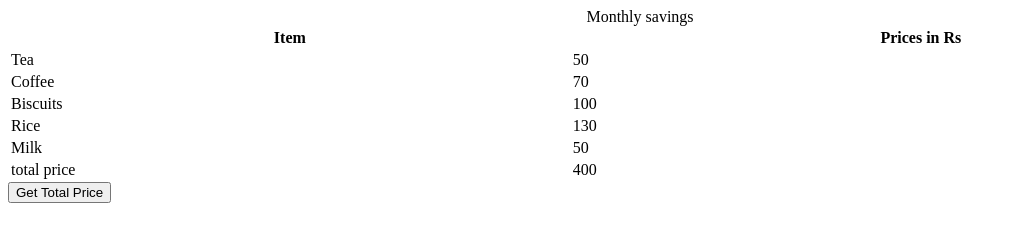
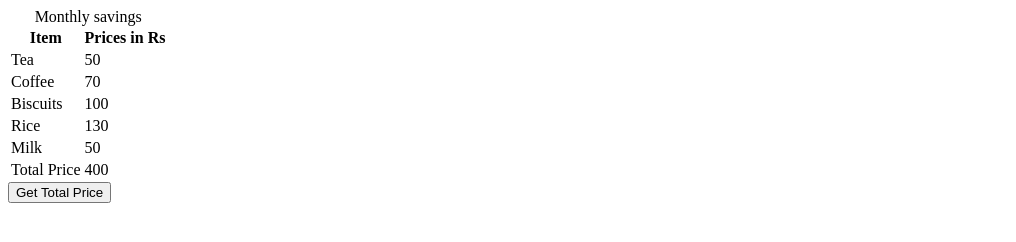
Before and after one commit to acciojob/grofers-checkout-nithishmaile, a website: page main.html in a window 1280 px wide. Both pictures are taken after a click on the button "Get Total Price". Shown: the whole page, without its empty margins (0-1016 px from the left). Drawn offline with Linux system fonts and the light colour scheme.

Commit message:
created a submission

```diff
--- a/main.html
+++ b/main.html
@@ -8,35 +8,45 @@
 
 <body>
     <!-- the entire body must be written by student -->
-    <table style="width: 100%" id="table">
-    <caption>
-      Monthly savings
-    </caption>
+    <table id="table">
+    <caption>Monthly savings</caption>
+    <thead>
       <tr>
         <th>Item</th>
         <th>Prices in Rs</th>
       </tr>
+    </thead>
+    <tbody>
       <tr>
         <td class="item">Tea</td>
-      <td class="prices">50</td>
+        <td class="price" contenteditable="true">50</td>
       </tr>
       <tr>
         <td class="item">Coffee</td>
-      <td class="prices">70</td>
+        <td class="price" contenteditable="true">70</td>
       </tr>
       <tr>
         <td class="item">Biscuits</td>
-      <td class="prices">100</td>
+        <td class="price" contenteditable="true">100</td>
       </tr>
       <tr>
         <td class="item">Rice</td>
-      <td class="prices">130</td>
+        <td class="price" contenteditable="true">130</td>
       </tr>
       <tr>
         <td class="item">Milk</td>
-      <td class="prices">50</td>
+        <td class="price" contenteditable="true">50</td>
       </tr>
+    </tbody>
+    <tfoot>
+      <tr>
+        <td>Total Price</td>
+        <td id="ans">0</td>
+      </tr>
+    </tfoot>
   </table>
+
+  <button id="getSumBtn">Get Total Price</button>
     <script type="text/javascript" src="./script.js">
 </script>
 
--- a/script.js
+++ b/script.js
@@ -1,24 +1,45 @@
-const getSumBtn = document.createElement("button");
-const table=document.getElementById("table");
-getSumBtn.append("Get Total Price");
-document.body.appendChild(getSumBtn);
-const prices=document.querySelectorAll(".prices");
-let trElement=document.createElement("tr");
-table.appendChild(trElement);
-let tdElement=document.createElement("td");
-trElement.appendChild(tdElement)
-let td2Element=document.createElement("td");
-trElement.appendChild(td2Element);
+// const getSumBtn = document.createElement("button");
+// const table=document.getElementById("table");
+// getSumBtn.append("Get Totahttps://www.svgrepo.com/show/345221/three-dots.svgl Price");
+// document.body.appendChild(getSumBtn);
+// const prices=document.querySelectorAll(".price");
+// let trElement=document.createElement("tr");
+// table.appendChild(trElement);
+// let tdElement=document.createElement("td");
+// trElement.appendChild(tdElement)
+// let td2Element=document.createElement("td");
+// td2Element.id = "ans"
+// trElement.appendChild(td2Element);
 
-let totalPrice=0;
-const getSum = () => {
-	totalPrice=0
-//Add your code here
-    for(let cost of prices){
-        totalPrice+=Number(cost.innerHTML)
-    }
-	tdElement.textContent="total price";
-	td2Element.innerHTML=`${totalPrice}`;
-};
+// let totalPrice=0;
+// const getSum = () => {
+// 	totalPrice=0
+// //Add your code here
+//     for(let cost of prices){
+//         totalPrice+=Number(cost.innerHTML)
+//     }
+// 	tdElement.textContent="total price";
+// 	td2Element.innerHTML=`${totalPrice}`;
+// };
 
-getSumBtn.addEventListener("click", getSum);
+// getSumBtn.addEventListener("click", getSum);
+
+document.addEventListener('DOMContentLoaded', function () {
+      const getSumBtn = document.getElementById('getSumBtn');
+      const prices = document.querySelectorAll('.price');
+      const ansCell = document.getElementById('ans');
+
+      const getSum = () => {
+        let totalPrice = 0;
+        prices.forEach(cost => {
+          // Use textContent and convert to number safely, ignoring empty or invalid inputs
+          const value = Number(cost.textContent.trim());
+          if (!isNaN(value)) {
+            totalPrice += value;
+          }
+        });
+        ansCell.textContent = totalPrice;
+      };
+
+      getSumBtn.addEventListener('click', getSum);
+    });
```
Lines whose indentation alone changed are shown as unchanged.
